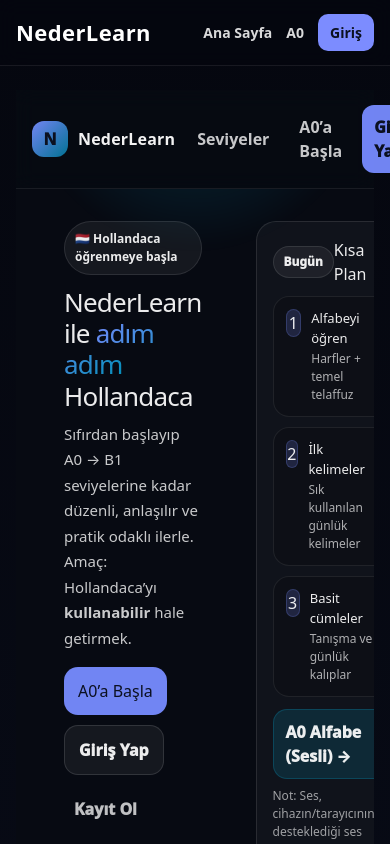
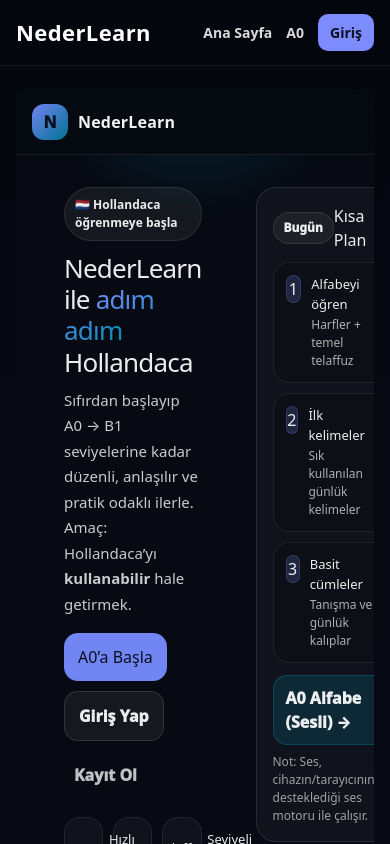
Before and after one commit to cosmuslum/nextjs-boilerplate, a Next.js app: page /tr in a window 390 px wide. Shown: the top 844 px of the page. Built offline with nearby package versions, Linux system fonts and the light colour scheme.

Commit message:
Update globals.css

```diff
--- a/app/globals.css
+++ b/app/globals.css
@@ -106,3 +106,20 @@ a {
 button {
   cursor: pointer;
 }
+
+/* ======================================
+   NederLearn – Header / Mobil Menü Fix
+   (Hamburger + mobil panel)
+   ====================================== */
+
+/* Mobilde desktop nav'ı gizle (üst menü) */
+@media (max-width: 900px) {
+  header nav[aria-label="Üst Menü"] {
+    display: none !important;
+  }
+}
+
+/* Checkbox ile açılan mobil menü paneli */
+#mnav:checked ~ div {
+  display: block !important;
+}
```
